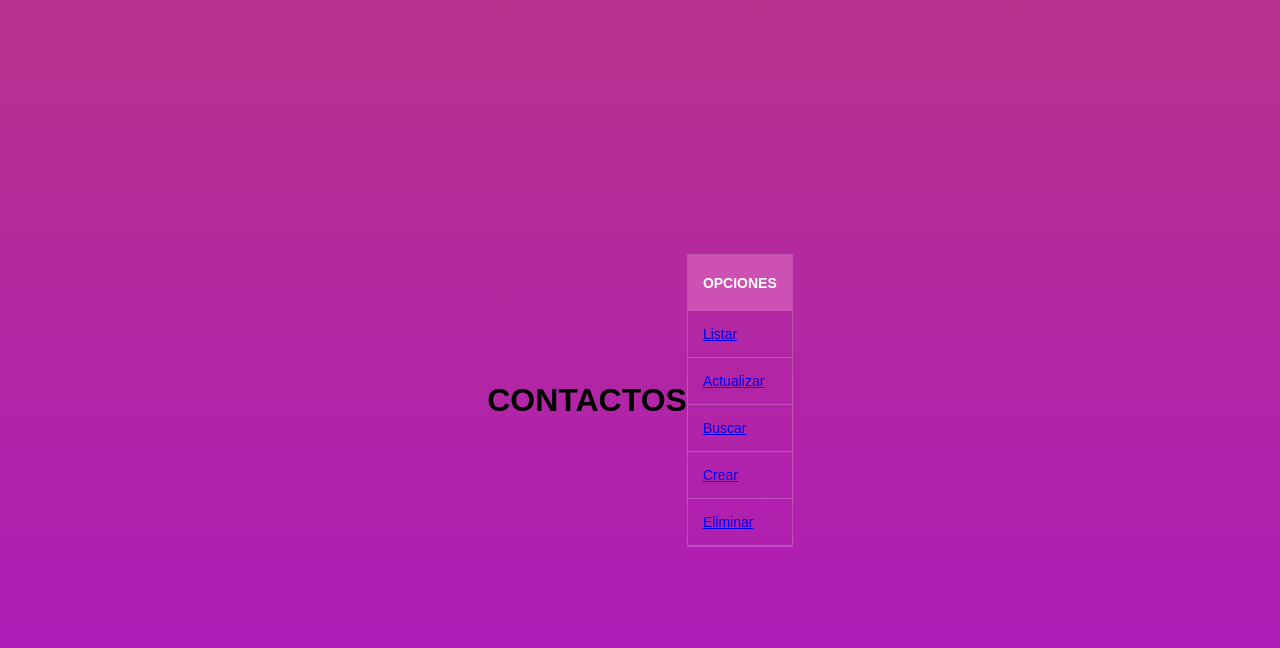
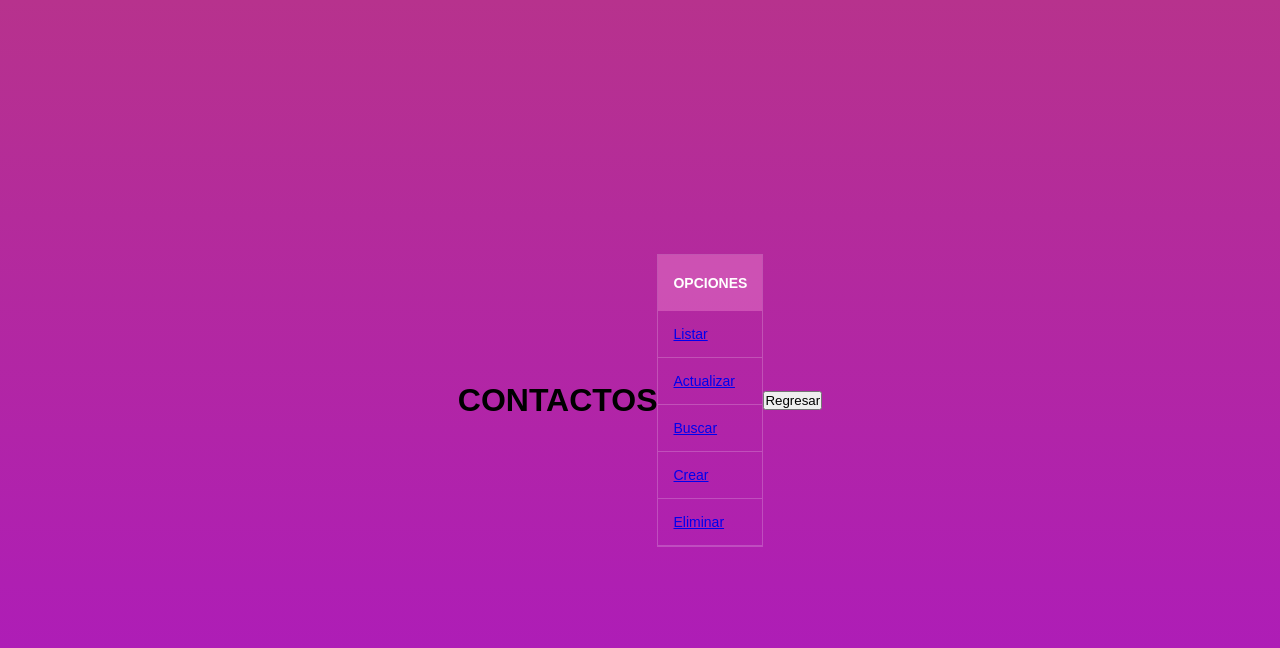
Before and after one commit to Maya653/heroku_helloword, a Flask app: page / in a window 1280 px wide. Shown: the top 648 px of the page. Run offline with Flask 3, Linux system fonts and the light colour scheme.

Commit message:
probar boton regresar

```diff
--- a/static/listar.js
+++ b/static/listar.js
@@ -1,3 +1,6 @@
+function regresar() {
+    window.history.back();
+}
 // Define la URL del API
 const apiUrl = "https://contactos-backen-b4d88f351253.herokuapp.com/contactos";
 
--- a/templates/index.html
+++ b/templates/index.html
@@ -43,6 +43,7 @@
         </table>
     </div>
 
+    <button onclick="regresar()">Regresar</button>
 
 </body>
 </html>
```
